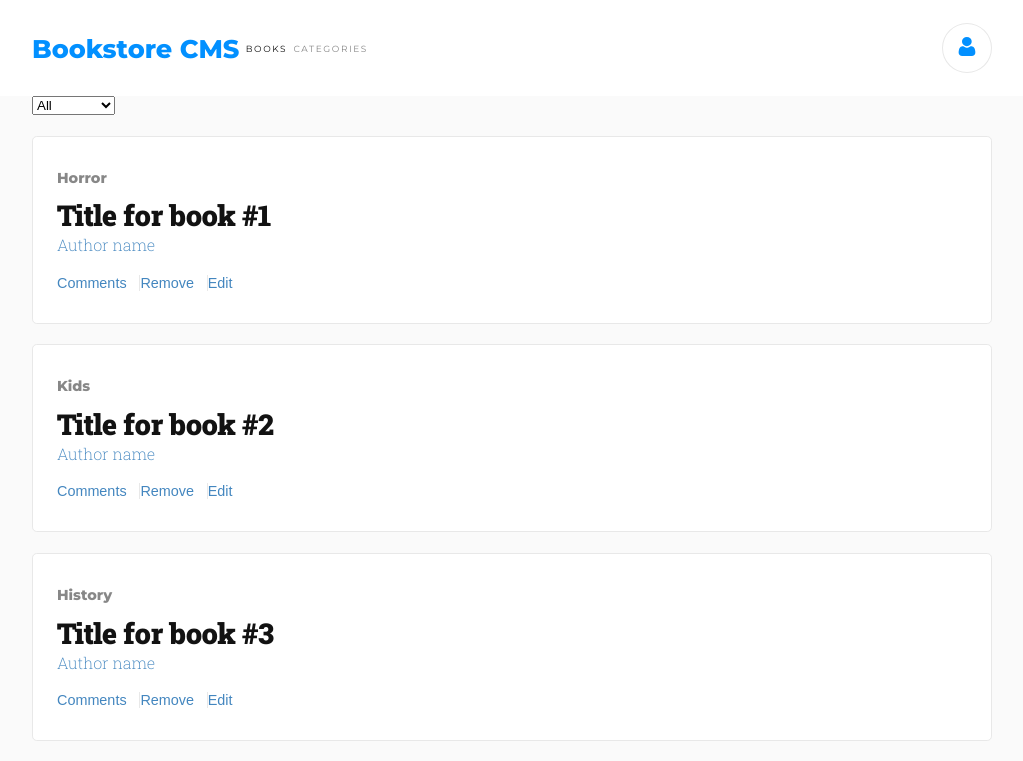
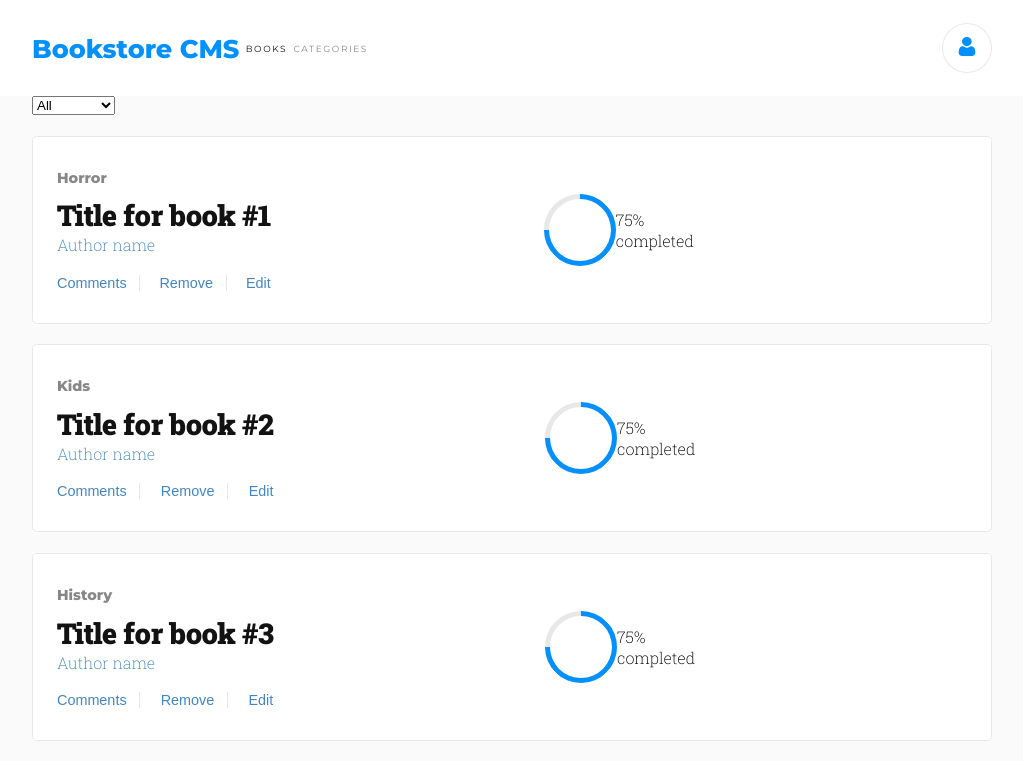
Before and after one commit to AlduLonghi/bookstore-react, a React (Create React App) app: page / in a window 1280 px wide. Shown: the top 761 px of the page, without its empty margins (128-1151 px from the left). Built offline with nearby package versions, Linux system fonts and the light colour scheme.

Commit message:
Add and style percentage bar

```diff
--- a/src/components/Book.js
+++ b/src/components/Book.js
@@ -6,7 +6,7 @@ const Book = props => {
   } = props;
 
   return (
-    <div className="book-description">
+    <div className="book-description d-flex">
       <div className="book-main-properties">
         <p>{bookCategory}</p>
         <h2>{bookTitle}</h2>
@@ -15,6 +15,16 @@ const Book = props => {
           <button type="button">Comments</button>
           <button type="button" onClick={() => onClick(bookId)}>Remove</button>
           <button type="button">Edit</button>
+        </div>
+      </div>
+      <div className="completion-container d-flex">
+        <div className="graphic-container">
+          <div className="circle-1" />
+          <div className="circle-2" />
+        </div>
+        <div>
+          <p>75%</p>
+          <p>completed</p>
         </div>
       </div>
       <div />
--- a/src/styles/index.scss
+++ b/src/styles/index.scss
@@ -8,18 +8,18 @@ $roboto: 'Roboto Slab', serif;
 $light-blue: #4386bf;
 $black-color: #121212;
 
+* {
+  margin: 0;
+  padding: 0;
+  box-sizing: border-box;
+}
+
 .d-flex {
   display: flex;
 }
 
 .not-selected-link {
   opacity: 0.5;
-}
-
-* {
-  margin: 0;
-  padding: 0;
-  box-sizing: border-box;
 }
 
 body {
@@ -44,24 +44,24 @@ nav {
   background-color: $white-color;
   justify-content: center;
   font-family: $montserrat;
-}
 
-nav h1 {
+  h1 {
     font-size: 2vw;
     color: $blue-color;
     font-weight: 800;
   }
 
-.user-svg {
-  width: 1.2rem;
-  height: 1.2rem;
-}
-
-nav button {
+  button {
     background-color: transparent;
     border: 1px solid $light-grey;
     border-radius: 50%;
     padding: 0.8rem 0.9rem;
+  }
+}
+
+.user-svg {
+  width: 1.2rem;
+  height: 1.2rem;
 }
 
 .nav-content-container {
@@ -75,14 +75,14 @@ nav button {
   height: 50%;
   justify-content: space-between;
   align-items: center;
-}
 
-.nav-logo-and-links p {
+  p {
     text-transform: uppercase;
     font-weight: 400;
     font-size: 0.7vw;
     color: $black-color;
     letter-spacing: 0.1rem;
+  }
 }
 
 .books-container {
@@ -92,13 +92,15 @@ nav button {
 .book-description {
   margin-top: 1.3rem;
   background-color: $white-color;
+  justify-content: space-between;
   padding: 2rem 1.5rem;
   font-family: $roboto;
   border: 1px solid #e8e8e8;
   border-radius: 0.3rem;
 }
 
-.book-main-properties p:first-child {
+.book-main-properties {
+  p:first-child {
     font-family: $montserrat;
     font-weight: 800;
     font-size: 0.9rem;
@@ -106,12 +108,13 @@ nav button {
     opacity: 0.5;
   }
 
-.book-main-properties h2 {
+  h2 {
     font-weight: 900;
     letter-spacing: -0.5px;
     color: $black-color;
     font-size: 1.8rem;
     margin-top: 0.6rem;
+  }
 }
 
 .book-main-properties p:nth-child(3),
@@ -121,17 +124,45 @@ nav button {
 
 .book-options {
   margin-top: 1.2rem;
-  width: 15%;
+  width: 100%;
   justify-content: space-between;
-}
 
-.book-options button {
+  button {
     background-color: transparent;
     border: none;
     font-size: 0.9rem;
   }
 
-.book-options button:not(:last-child) {
+  button:not(:last-child) {
     border-right: 1px solid $light-grey;
     padding-right: 0.8rem;
   }
+}
+
+.graphic-container {
+  width: 4.5rem;
+  height: 4.5rem;
+  position: relative;
+
+  div {
+    position: absolute;
+    width: 100%;
+    height: 100%;
+    border-radius: 50%;
+  }
+}
+
+.circle-1 {
+  border: solid 5px #e8e8e8;
+}
+
+.circle-2 {
+  border: 5px solid $blue-color;
+  border-radius: 50%;
+  border-left-color: transparent;
+  transform: rotate(45deg);
+}
+
+.completion-container {
+  align-items: center;
+}
```
Also changed, not shown: 1 other file (tests, documents, lock files or other folders). Lines whose indentation alone changed are shown as unchanged.
